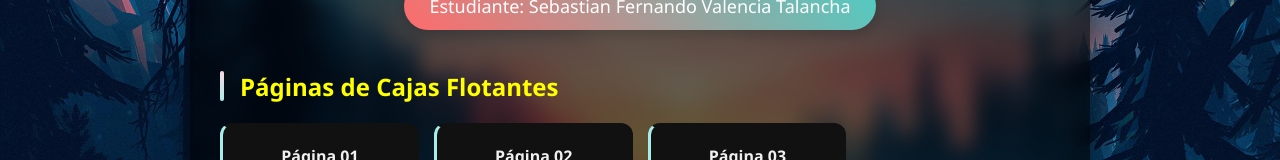
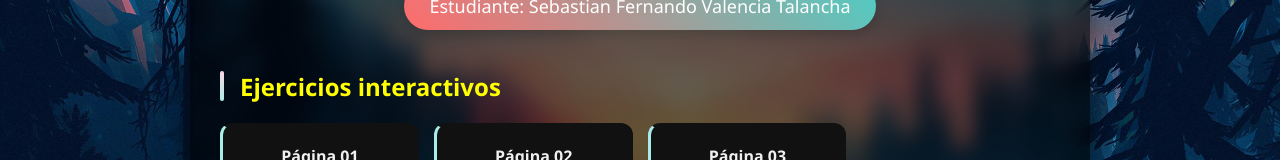
Before and after one commit to Sebas62931/Actividad13, a plain HTML site: page index.html in a window 1280 px wide. Shown: the part 330-490 px from the top of the page. Drawn offline with Linux system fonts and the light colour scheme.

Commit message:
Update index.html

```diff
--- a/index.html
+++ b/index.html
@@ -14,7 +14,7 @@
     </div>
 
     <div class="section paginas-section">
-      <h2 class="section-title paginas-title">Páginas de Cajas Flotantes</h2>
+      <h2 class="section-title paginas-title">Ejercicios interactivos</h2>
       <div class="links-grid">
         <div class="link-card"><a href="pagina_1.html">Página 01</a></div>
         <div class="link-card"><a href="pagina_2.html">Página 02</a></div>
```
